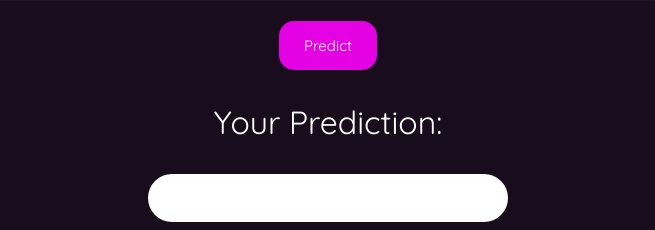
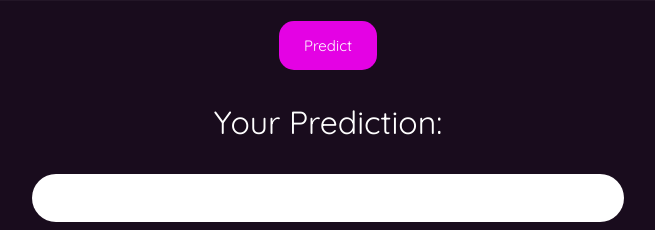
Before and after one commit to anshimathur0325/Diabetes-ML-Flask-App, a Flask app: page / in a window 1280 px wide. Shown: the part 582-812 px from the top of the page, without its empty margins (312-967 px from the left). Run offline with Flask 2, Linux system fonts and the light colour scheme; parts of the project's set-up code (start-up, migrations or seed data) failed here and were passed over.

Commit message:
Edit width of output

```diff
--- a/static/css/style.css
+++ b/static/css/style.css
@@ -41,7 +41,7 @@ button {
   padding-bottom: 1em;
   padding-top: 1em;
   border-radius: 10em;
-  width:15em;
+  width:50%;
   margin-left: auto;
   margin-right: auto;
 }
```
